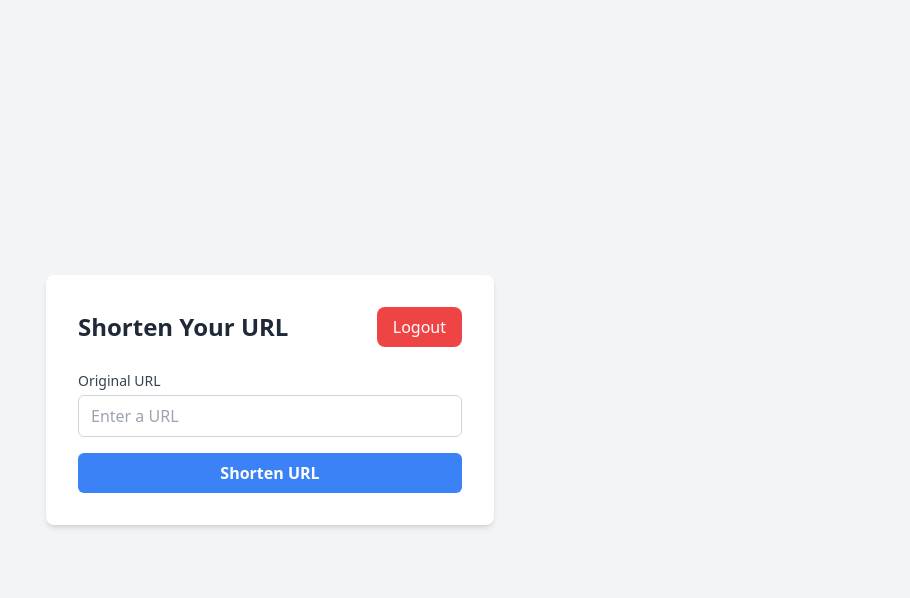
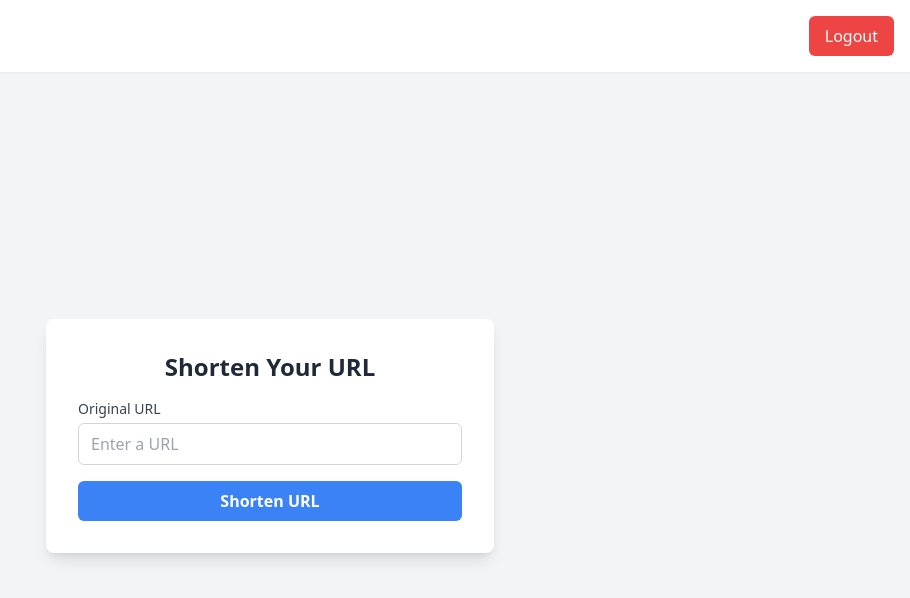
Before and after one commit to Gaya3ps/url-shortener, a React (Vite) app in the folder client/: page /shorten-url in a window 1280 px wide. Shown: the top 598 px of the page, without its empty margins (370-1280 px from the left). Built offline with nearby package versions, Linux system fonts and the light colour scheme.

Commit message:
Update ShortenUrl.tsx

```diff
--- a/client/src/pages/ShortenUrl.tsx
+++ b/client/src/pages/ShortenUrl.tsx
@@ -112,8 +112,6 @@
 
 // export default ShortenUrl;
 
-
-
 import React, { useState } from "react";
 import axios from "axios";
 import config from "../config";
@@ -172,17 +170,23 @@ const ShortenUrl: React.FC = () => {
   };
 
   return (
-    <div className="flex flex-col items-center justify-center min-h-screen bg-gray-100">
-      <div className="max-w-md w-full p-8 bg-white rounded-lg shadow-md">
-        <div className="flex justify-between items-center mb-6">
-          <h2 className="text-2xl font-bold text-gray-800">Shorten Your URL</h2>
+    <div className="min-h-screen bg-gray-100 flex flex-col">
+      {/* Logout Button */}
+      <div className="p-4 bg-white shadow-sm flex justify-end">
         <button
           onClick={handleLogout}
-            className="bg-red-500 text-white py-2 px-4 rounded-lg hover:bg-red-600 focus:outline-none focus:ring-2 focus:ring-red-400"
+          className="bg-red-500 text-white py-2 px-4 rounded-md hover:bg-red-600 focus:ring-2 focus:ring-red-400"
         >
           Logout
         </button>
       </div>
+
+      {/* Main Content */}
+      <div className="flex flex-col items-center justify-center flex-grow">
+        <div className="max-w-md w-full p-8 bg-white rounded-lg shadow-lg">
+          <h2 className="text-2xl font-bold text-gray-800 text-center mb-4">
+            Shorten Your URL
+          </h2>
           <form onSubmit={handleSubmit}>
             <div className="mb-4">
               <label className="block text-sm font-medium text-gray-700 mb-1">
@@ -223,6 +227,7 @@ const ShortenUrl: React.FC = () => {
           </form>
         </div>
       </div>
+    </div>
   );
 };
 
```
Lines whose indentation alone changed are shown as unchanged.
